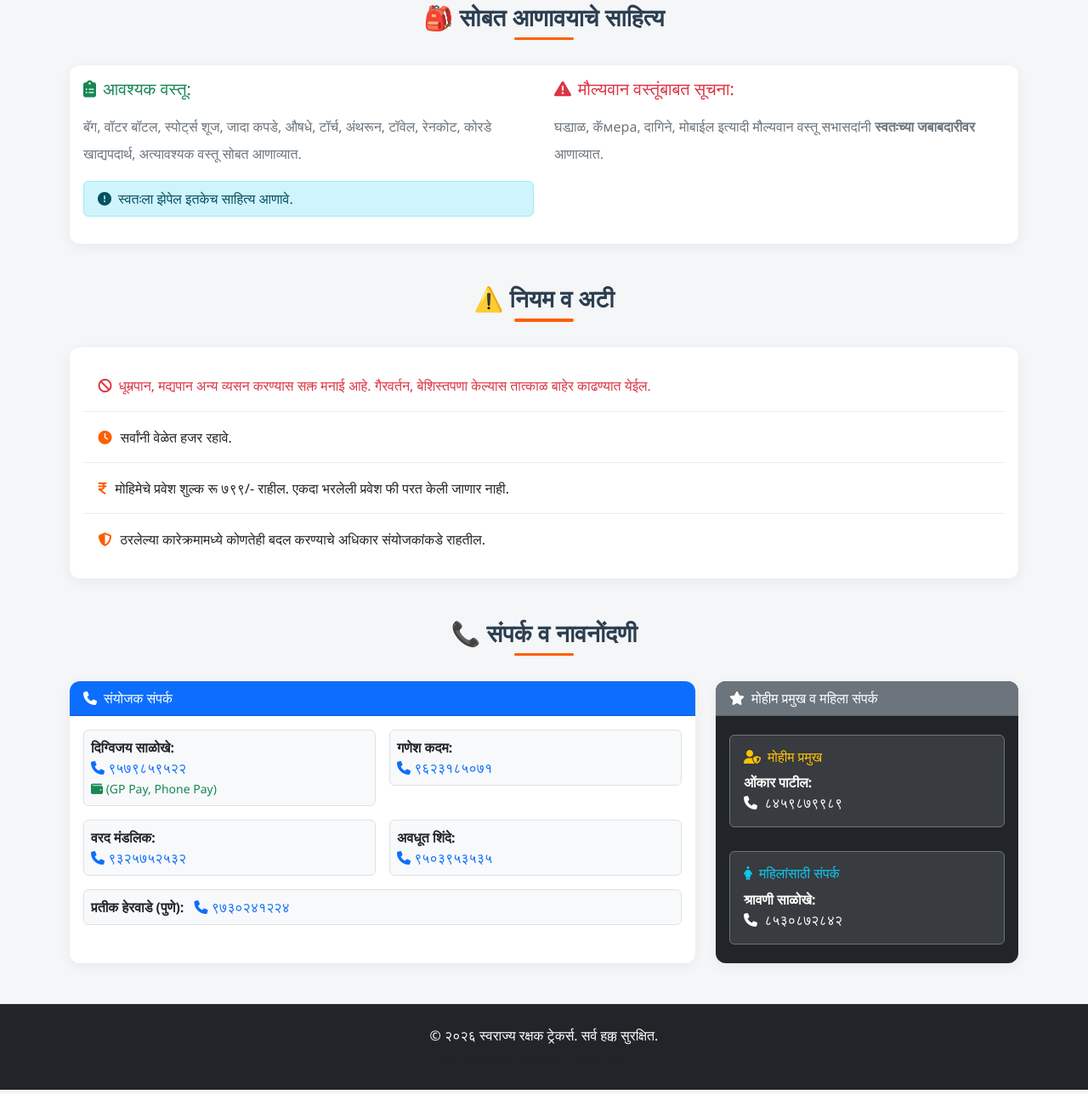
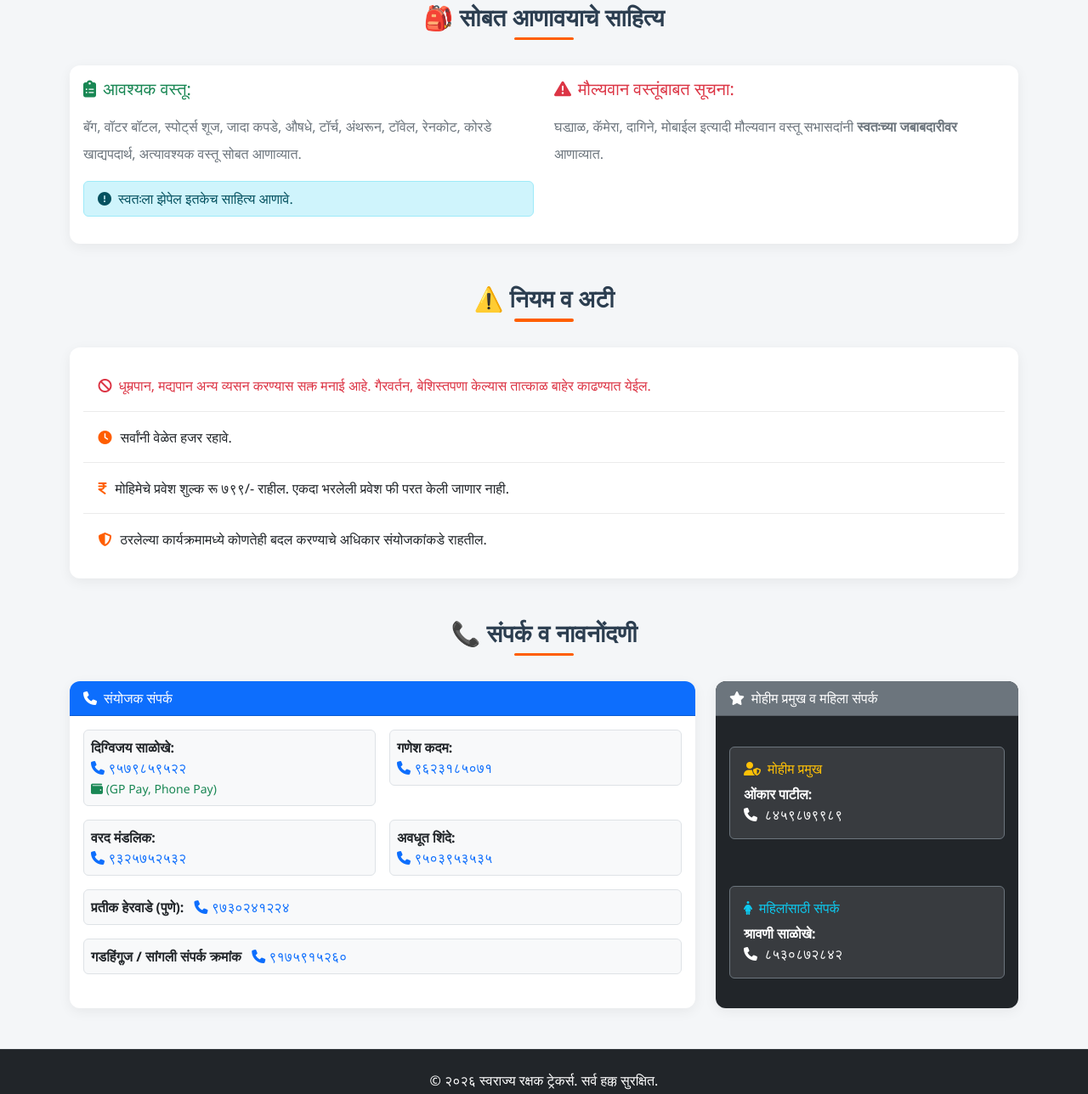
Before and after one commit to sakalpatil/swarajya_rakshak, a plain HTML site: page index.html in a window 1280 px wide. Shown: the part 1620-2908 px from the top of the page at 85% size. Drawn offline with nearby package versions, Linux system fonts and the light colour scheme.

Commit message:
Update contact details and payment link in index.html

```diff
--- a/index.html
+++ b/index.html
@@ -281,7 +281,7 @@
             </div>
             <div class="col-md-6 border-start-md">
               <h5 class="text-danger mb-3"><i class="fa-solid fa-triangle-exclamation me-2"></i>मौल्यवान वस्तूंबाबत सूचना:</h5>
-              <p class="text-secondary lh-lg">घड्याळ, कॅмера, दागिने, मोबाईल इत्यादी मौल्यवान वस्तू सभासदांनी <b>स्वतःच्या जबाबदारीवर</b> आणाव्यात.</p>
+              <p class="text-secondary lh-lg">घड्याळ, कॅमेरा, दागिने, मोबाईल इत्यादी मौल्यवान वस्तू सभासदांनी <b>स्वतःच्या जबाबदारीवर</b> आणाव्यात.</p>
             </div>
           </div>
         </div>
@@ -297,7 +297,7 @@
             <li class="list-group-item text-danger font-weight-bold"><i class="fa-solid fa-ban me-2"></i>धूम्रपान, मद्यपान अन्य व्यसन करण्यास सक्त मनाई आहे. गैरवर्तन, बेशिस्तपणा केल्यास तात्काळ बाहेर काढण्यात येईल.</li>
             <li class="list-group-item"><i class="fa-solid fa-clock icon-bullet"></i>सर्वांनी वेळेत हजर रहावे.</li>
             <li class="list-group-item"><i class="fa-solid fa-indian-rupee-sign icon-bullet"></i>मोहिमेचे प्रवेश शुल्क रू ७९९/- राहील. एकदा भरलेली प्रवेश फी परत केली जाणार नाही.</li>
-            <li class="list-group-item"><i class="fa-solid fa-shield-halved icon-bullet"></i>ठरलेल्या कारेक्रमामध्ये कोणतेही बदल करण्याचे अधिकार संयोजकांकडे राहतील.</li>
+            <li class="list-group-item"><i class="fa-solid fa-shield-halved icon-bullet"></i>ठरलेल्या कार्यक्रमामध्ये कोणतेही बदल करण्याचे अधिकार संयोजकांकडे राहतील.</li>
           </ul>
         </div>
       </div>
@@ -342,6 +342,12 @@
                   <div class="p-2 border rounded bg-light">
                     <strong>प्रतीक हेरवाडे (पुणे):</strong>
                     <span class="text-primary ms-2"><i class="fa-solid fa-phone"></i> ९७३०२४१२२४</span>
+                  </div>
+                </div>
+                 <div class="col-sm-12">
+                  <div class="p-2 border rounded bg-light">
+                    <strong>गडहिंग्लज / सांगली संपर्क क्रमांक</strong>
+                    <span class="text-primary ms-2"><i class="fa-solid fa-phone"></i> ९१७५९१५२६०</span>
                   </div>
                 </div>
               </div>
@@ -403,7 +409,7 @@
 
                       <!-- UPI Payment Button -->
                       <div class="d-grid gap-2 d-md-flex justify-content-md-start mb-3">
-                        <a target="_blank" href="upi://pay?pa=sakal.javascript@okhdfcbank&pn=Sakal_Patil&am=699&cu=INR&tn=WebsiteOrder" class="btn btn-success btn-lg px-4 shadow-sm">
+                        <a target="_blank" href="upi://pay?pa=digvijaysalokhe25-3@okaxis&pn=Sakal_Patil&am=699&cu=INR&tn=WebsiteOrder" class="btn btn-success btn-lg px-4 shadow-sm">
                           <i class="fa-solid fa-wallet me-2"></i>₹७९९ भरा (UPI)
                         </a>
                       </div>
```
